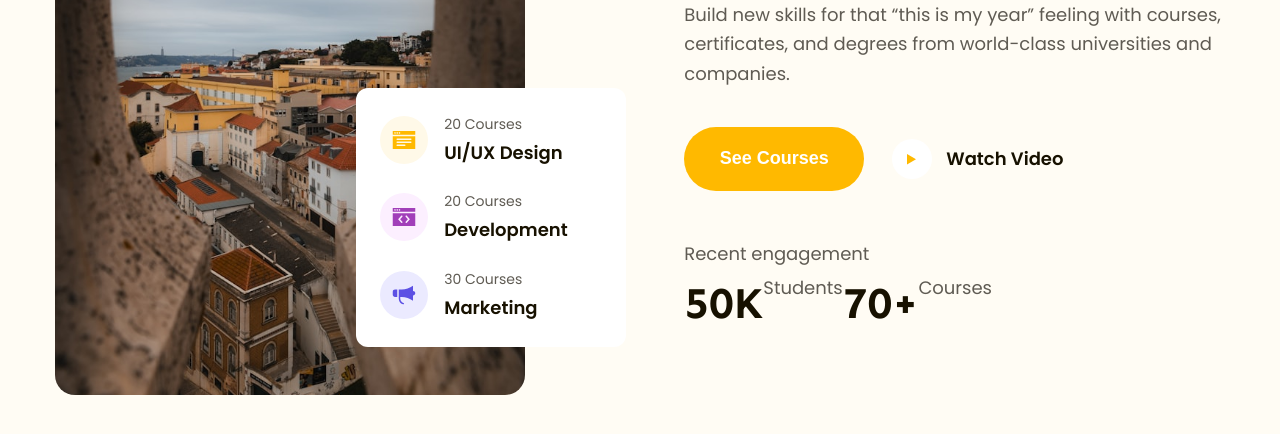
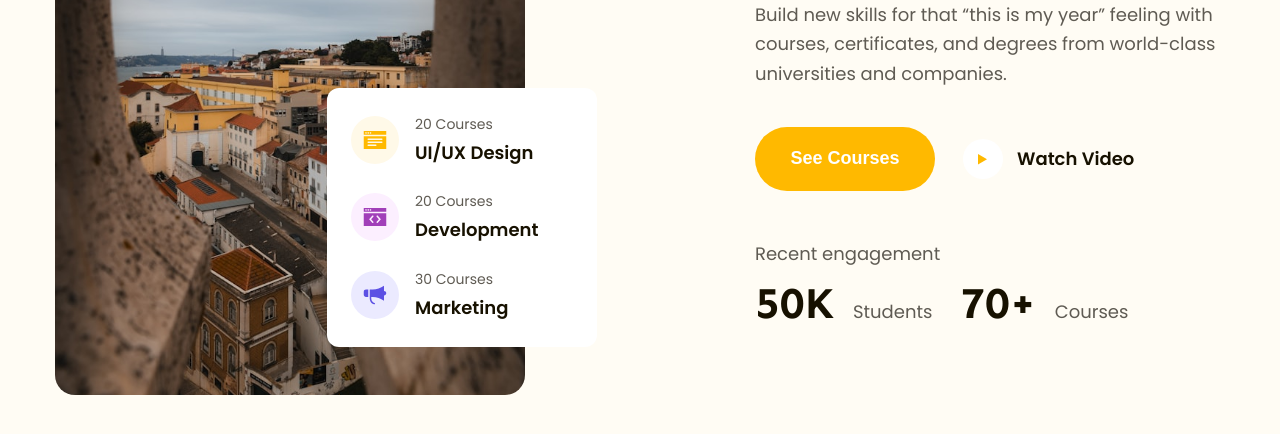
Before and after one commit to linhbu06/project-03, a plain HTML site: page index.html in a window 1280 px wide. Shown: the part 440-874 px from the top of the page. Drawn offline with Linux system fonts and the light colour scheme.

Commit message:
fix/cursor

```diff
--- a/asset/css/style.css
+++ b/asset/css/style.css
@@ -224,7 +224,7 @@ body {
 /* main-right */
 .hero .main-right {
     padding-top: 64px;
-    margin-left: 130px;
+    margin-left: 230px;
 }
 
 .hero .main-right .title {
@@ -266,6 +266,7 @@ body {
 .hero .main-hero .watch-video {
     display: flex;
     align-items: center;
+    cursor: pointer;
 }
 
 .hero .main-hero .watch-video .sub-icon {
@@ -306,6 +307,7 @@ body {
     font-size: 4.4rem;
     font-weight: 700;
     line-height: 1.22; /* 122.727% */
+    margin-right: 14px;
 }
 
 .hero .main-right .coursce p {
@@ -313,4 +315,5 @@ body {
     font-size: 1.8rem;
     font-weight: 400;
     line-height: 1.22;
+    margin-right: 28px;
 }
--- a/index.html
+++ b/index.html
@@ -114,8 +114,8 @@
                         </div>
                         <p class="sub-desc">Recent engagement</p>
                         <div class="coursce">
-                            <strong>50K</strong><p> Students</p>
-                            <strong>70+</strong><p> Courses</p>
+                            <p><strong>50K</strong> Students</p>
+                            <p><strong>70+</strong> Courses</p>
                         </div>
                     </div>
                 </div>
```
